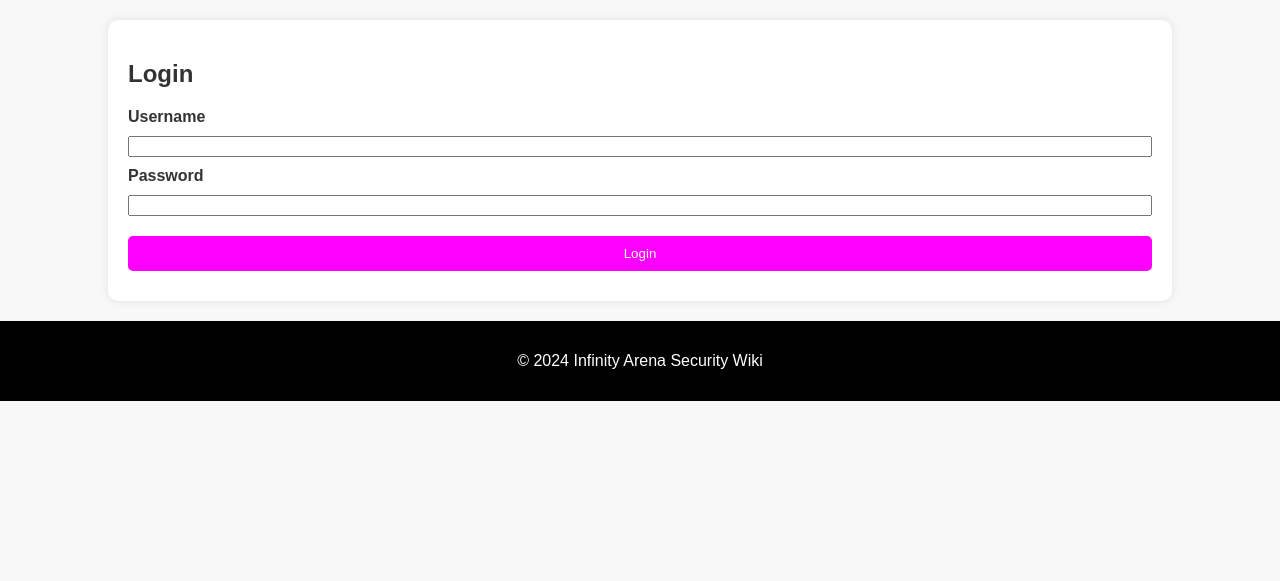
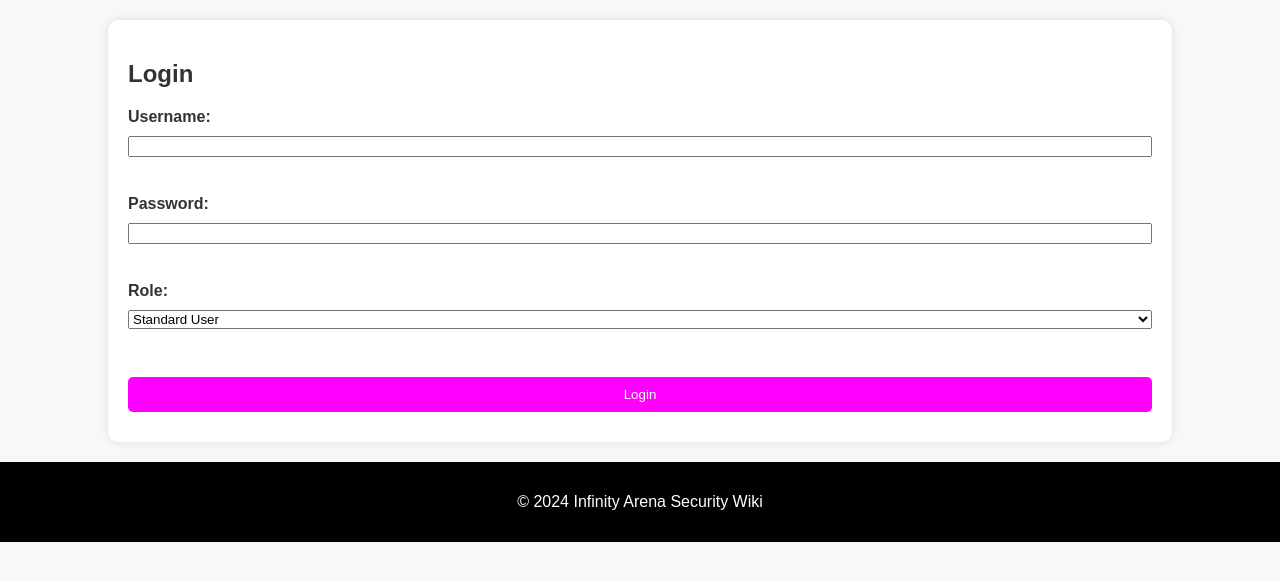
Before and after one commit to Clubmd24/security, a Flask app: page /login in a window 1280 px wide. Shown: the part 90-671 px from the top of the page. Run offline with Flask 3, Linux system fonts and the light colour scheme.

Commit message:
Update login.html

```diff
--- a/templates/login.html
+++ b/templates/login.html
@@ -12,13 +12,25 @@
 </header>
 <div class="container">
     <h2>Login</h2>
-    <form method="POST">
-        <label for="username">Username</label>
-        <input type="text" name="username" required>
-        <label for="password">Password</label>
-        <input type="password" name="password" required>
-        <input type="submit" value="Login">
-    </form>
+<form method="post">
+    <label for="username">Username:</label>
+    <input type="text" id="username" name="username" required>
+    <br>
+
+    <label for="password">Password:</label>
+    <input type="password" id="password" name="password" required>
+    <br>
+
+    <label for="role">Role:</label>
+    <select id="role" name="role">
+        <option value="user">Standard User</option>
+        <option value="administrator">Administrator</option>
+    </select>
+    <br>
+
+    <button type="submit">Login</button>
+</form>
+
     {% with messages = get_flashed_messages() %}
         {% if messages %}
             <div class="flash-messages">
```
